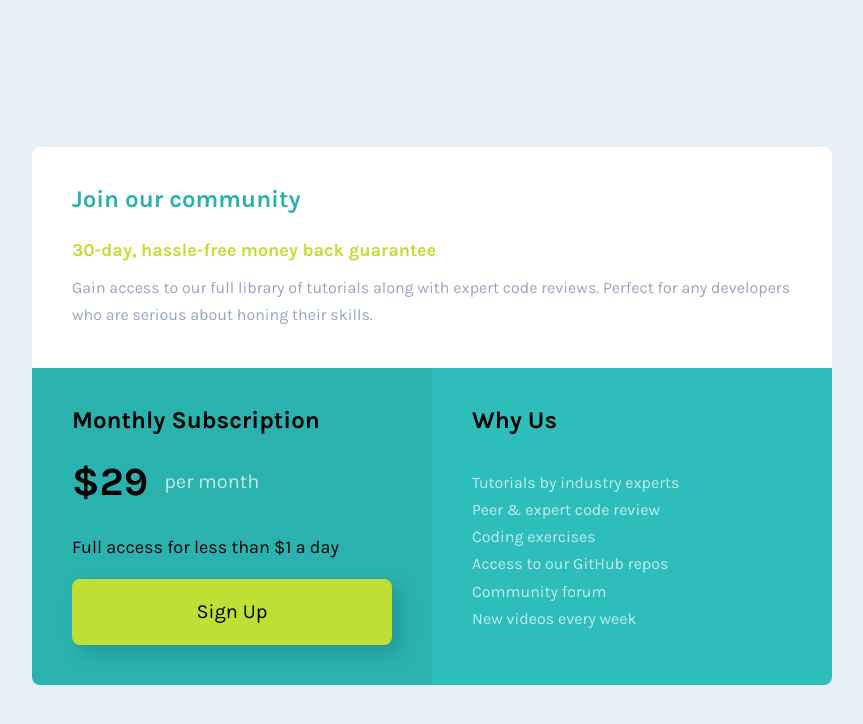
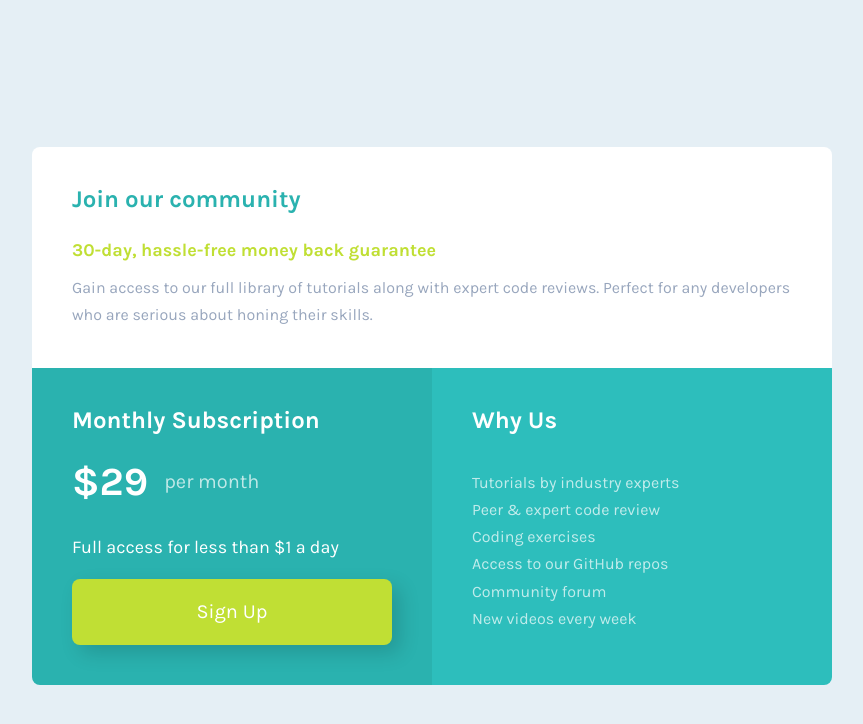
Before and after one commit to LucaDoro/single-price-grid-component, a plain HTML site: page index.html in a window 1280 px wide. Shown: the whole page, without its empty margins (208-1071 px from the left). Drawn offline with Linux system fonts and the light colour scheme.

Commit message:
Add files via upload

```diff
--- a/style.css
+++ b/style.css
@@ -124,12 +124,14 @@ body {
 
 .product__h2 {
   font-size: 1.5rem;
+  color: var(--clr-neutral-100);
   font-weight: var(--fw-bold);
 }
 
 .product__price {
   display: inline-flex;
   align-items: center;
+  color: var(--clr-neutral-100);
   font-weight: var(--fw-bold);
   gap: 1rem;
   font-size: 2.5rem
@@ -144,11 +146,13 @@ body {
 }
 
 .product__price-description {
+  color: var(--clr-neutral-100);
   font-size: 1.125rem;
 }
 
 .button {
   background-color: var(--clr-secondary);
+  color: var(--clr-neutral-100);
   border: none;
   padding:  1rem;
   font-size: 1.25rem;
@@ -160,6 +164,7 @@ body {
   display: grid;
 
   background-color: var(--clr-primary-300);
+  color: var(--clr-neutral-100);
   border-radius: 0 0 0.5rem 0.5rem;
 
   padding: var(--content-padding);
```
